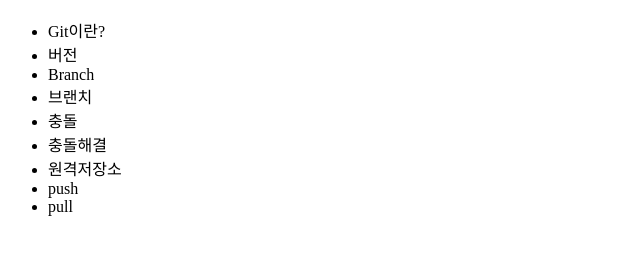
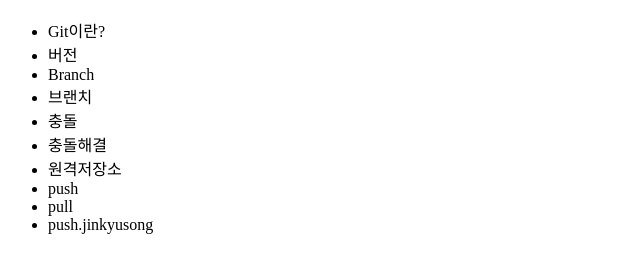
Before and after one commit to JinkyuSong/opentutorials_git_jinkyusong, a plain HTML site: page index.html in a window 1280 px wide. Shown: the part 48-320 px from the top of the page, without its empty margins (0-640 px from the left). Drawn offline with Linux system fonts and the light colour scheme.

Commit message:
add push.jinkyusong

```diff
--- a/index.html
+++ b/index.html
@@ -19,6 +19,7 @@
 			<li>원격저장소</li>
 			<li>push</li>
 			<li>pull</li>
+			<li>push.jinkyusong</li>
 		</ul>
 	</body>
 </html>
```
